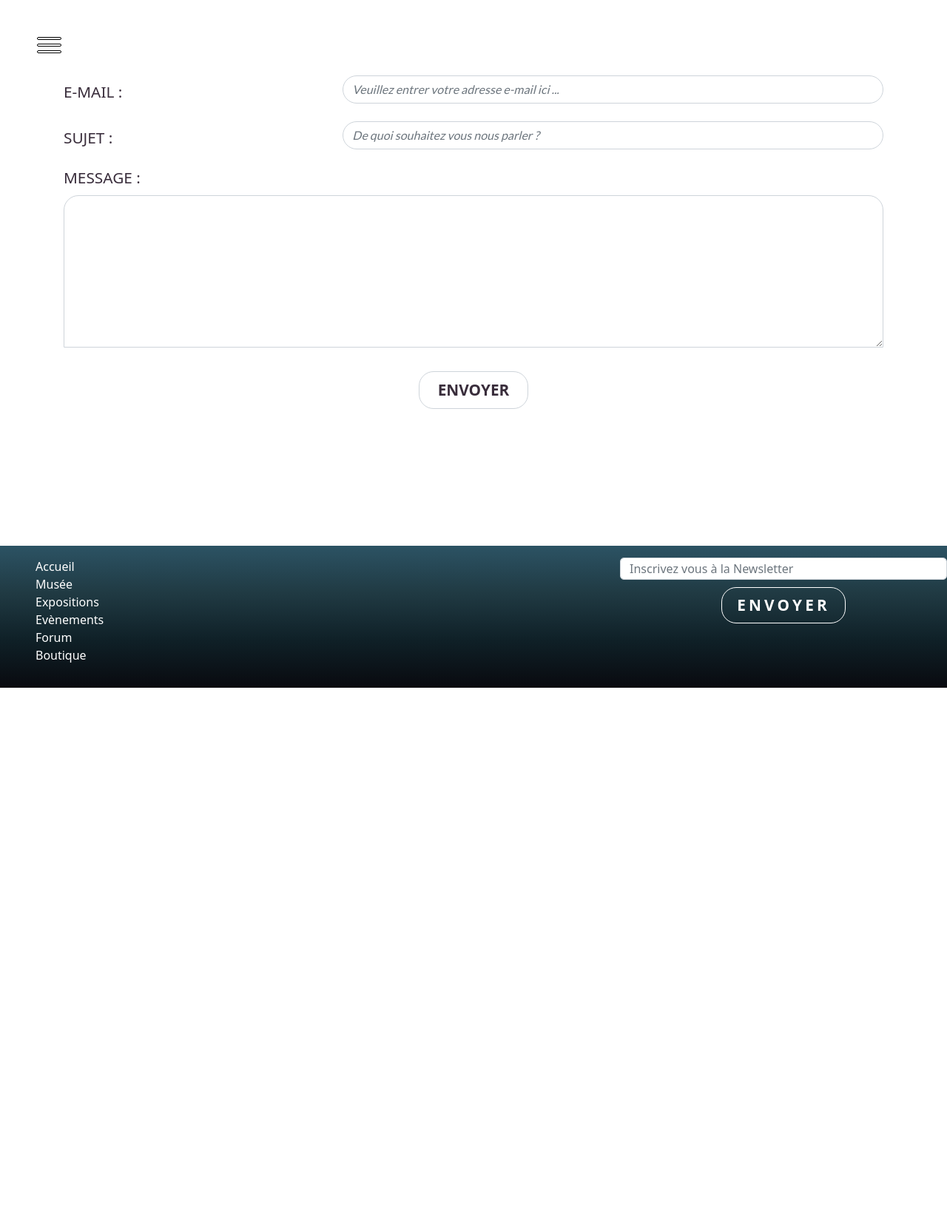
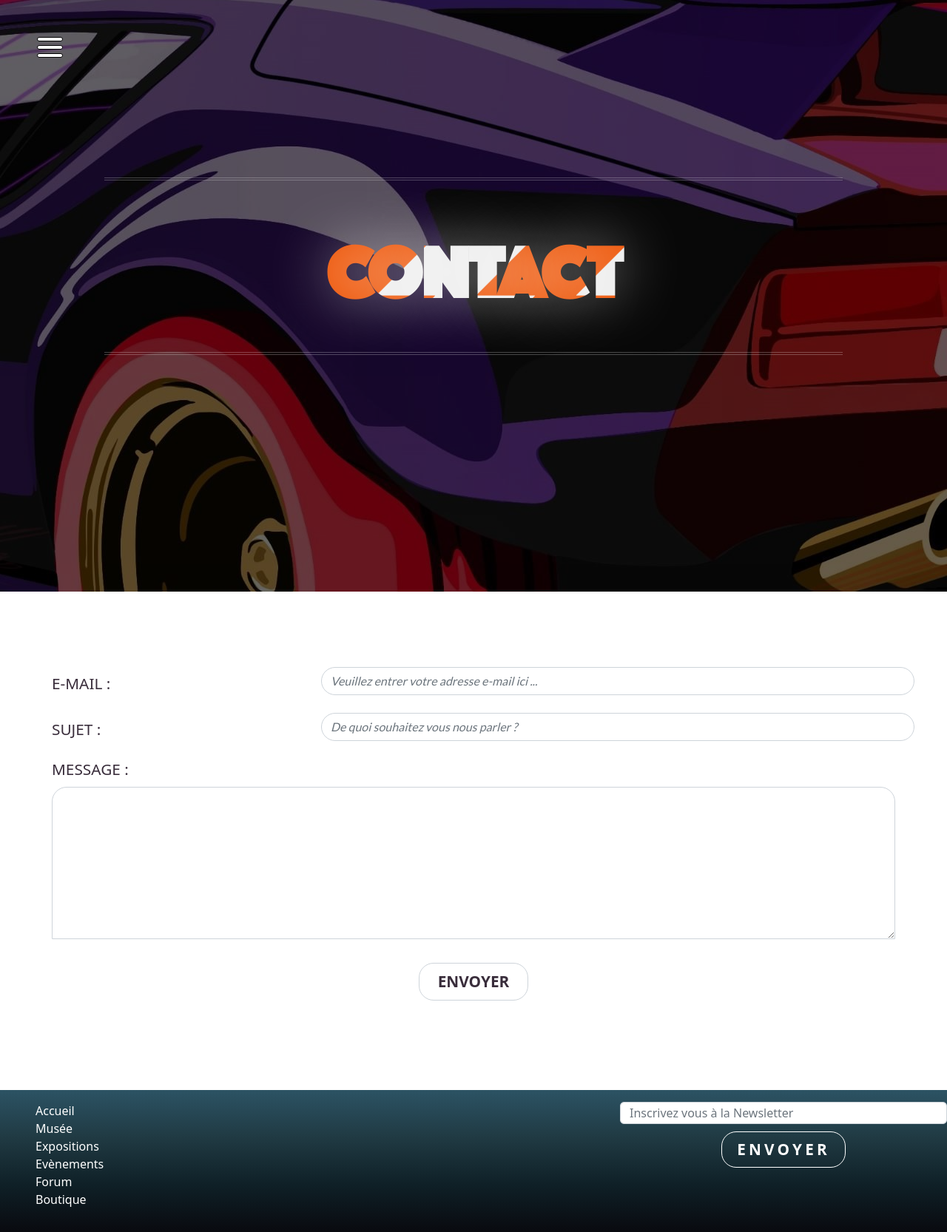
Before and after one commit to TrancalyT/Fil_Rouge, a PHP site: page /contact.html in a window 1280 px wide. Shown: the whole page at 74% size. Before the commit the page ends 930 px from the top, so only its background shows below. Run offline with PHP 8.4, Linux system fonts and the light colour scheme; some libraries are stand-ins or nearby versions.

Commit message:
modif sur la page de contact

```diff
--- a/Application_web/contact.html
+++ b/Application_web/contact.html
@@ -17,35 +17,33 @@
 <body>
 
     <!-- MENU HAMBURGER -->
-    <header>
     <nav role="navigation">
         <div id="menuToggle">
-                <input type="checkbox" />
+          <input class="input" type="checkbox" />
             <span></span>
             <span></span>
             <span></span>
             <ul id="menu">
-                    <a href="#">
-                        <li>Accueil</li>
-                    </a>
-                    <a href="#">
-                        <li>Musée</li>
-                    </a>
-                    <a href="#">
-                        <li>Expositions</li>
-                    </a>
-                    <a href="#">
-                        <li>Evènements</li>
-                    </a>
-                    <a href="#">
-                        <li>Forum</li>
-                    </a>
-                    <a href="#">
-                        <li>Boutique</li>
-                    </a>
+              <a href="#" id="connexion"><li>Connexion</li></a>
+              <hr>
+              <a href="#"><li>Accueil</li></a>
+              <a href="#" ><li>Musée</li></a>
+              <a href="#"><li>Expositions</li></a>
+              <a href="#"><li>Evènements</li></a>
+              <a href="#"><li>Forum</li></a>
+              <a href="#"><li>Boutique</li></a>
+              <hr>
+              <input id="search" type="search" placeholder="Vas chercher Lycos !" name="search" class="form-control">
             </ul>
         </div>
       </nav>
+
+     <!-- HEADER -->
+  <div class="bg"></div>
+  <header>
+    <div class="content">
+      <h1><span>contact</span></h1>
+    </div>
   </header>
 
     <!-- FORMULAIRE CONTACT -->
--- a/Application_web/css/contact.css
+++ b/Application_web/css/contact.css
@@ -1,5 +1,22 @@
+/* GENERAL */
 
- /* GENERAL */
+* {
+  -webkit-box-sizing: content-box;
+  -moz-box-sizing: content-box;
+  box-sizing: content-box;
+}
+*:before,
+*:after {
+  -webkit-box-sizing: content-box;
+  -moz-box-sizing: content-box;
+  box-sizing: content-box;
+}
+
+@font-face {
+  font-family: Phosphate;
+  src: url("../fonts/PhosphatePro-Inline.otf");
+}
+
 html,
 body,
 .grid-container {
@@ -128,25 +172,134 @@ body {
   letter-spacing: 0.2rem;
 }
 
-#menuToggle input:checked ~ ul {
+#menuToggle .input:checked ~ ul {
   transform: none;
 }
+
+#menu input {
+  border-radius: 5px;
+  height: 1.5rem;
+  padding: 0.5em;
+  width: 100%;
+  box-sizing: border-box;
+}
+
+#menu #connexion {
+  color: tomato;
+}
+#menu #connexion:hover {
+  color: #232323;
+}
+
+/* HEADER */
+header {
+  height: 100vh;
+  position: relative;
+  overflow: hidden;
+  background-size: cover;
+  background: rgba(0, 0, 0, 0.6);
+}
+header .content {
+  position: relative;
+  display: block;
+  color: #ffffff;
+  top: 30%;
+  left: 50%;
+  text-align: center;
+  transform: translate(-50%, -50%);
+  text-shadow: 0px 0px 5px rgba(0, 0, 0, 1);
+}
+/* h1 {
+    font-size: 3em;
+    font-weight: normal;
+  } */
+
+header h1 {
+  text-transform: uppercase;
+  letter-spacing: 0.5em;
+  display: inline-block;
+  border: 4px double rgba(255, 255, 255, 0.25);
+  border-width: 4px 0;
+  padding: 1.5em 0em;
+  position: absolute;
+  top: 18%;
+  left: 50%;
+  width: 40em;
+  margin: 0 0 0 -20em;
+  font-size: larger;
+  font-weight: lighter;
+}
+
+header span {
+  font: 700 4em/1 "Phosphate", sans-serif;
+  letter-spacing: 0;
+  padding: 0.25em 0 0.325em;
+  display: block;
+  margin: 0 auto;
+  text-shadow: 0 0 80px rgba(255, 255, 255, 0.5);
+
+  /* Clip Background Image */
+
+  background: url(../images/animated-text-fill.png) repeat-y;
+  -webkit-background-clip: text;
+  background-clip: text;
+
+  /* Animate Background Image */
+
+  -webkit-text-fill-color: transparent;
+  -webkit-animation: aitf 80s linear infinite;
+
+  /* Activate hardware acceleration for smoother animations */
+
+  -webkit-transform: translate3d(0, 0, 0);
+  -webkit-backface-visibility: hidden;
+}
+
+/* Animate Background Image */
+
+@-webkit-keyframes aitf {
+  0% {
+    background-position: 0% 50%;
+  }
+  100% {
+    background-position: 100% 50%;
+  }
+}
+
+.bg {
+  display: block;
+  position: fixed;
+  width: 100vw;
+  height: 100vh;
+  top: 0;
+  left: 0;
+  background: url("../images/vehiculesBG.jpg") center no-repeat;
+  background-size: stretch;
+  -moz-transition: 0.1s;
+  -o-transition: 0.1s;
+  -webkit-transition: 0.1s;
+  transition: 0.1s;
+  z-index: -1;
+  overflow: hidden;
+}
+
 /* FORMULAIRE CONTACT */
 
-.form_contact{
+.form_contact {
   padding-top: 8%;
   padding-bottom: 8%;
-  margin-bottom: 5%;
+  /* margin-bottom: 5%; */
   border-radius: 5px 5px 5px 5px;
   text-transform: uppercase;
-  color : #392d3b;
+  color: #392d3b;
+  background-color: #fff;
 }
-  #Sujet::placeholder{
+#Sujet::placeholder {
   font-style: italic;
   font-family: Lato;
 }
 
-  #E-Mail-Contact::placeholder{
+#E-Mail-Contact::placeholder {
   font-style: italic;
   font-family: Lato;
 }
```
Also changed, not shown: other parts of Application_web/css/contact.css (+35 -8 lines). Lines whose indentation alone changed are shown as unchanged.
